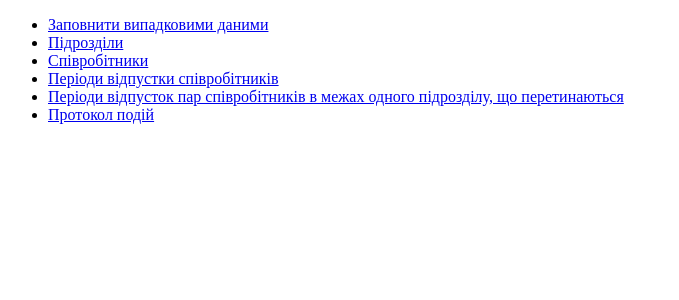
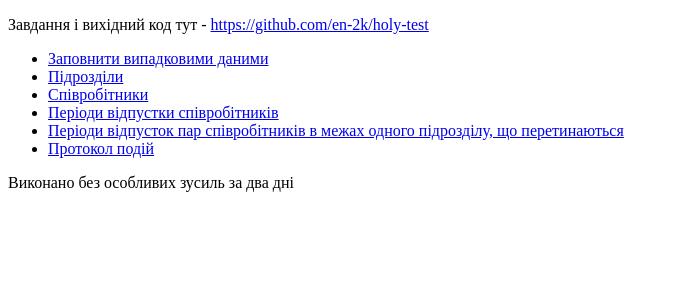
Before and after one commit to en-2k/holy-test, a PHP site: page / in a window 1280 px wide. Shown: the top 300 px of the page, without its empty margins (0-679 px from the left). Run offline with PHP 8.4, Linux system fonts and the light colour scheme.

Commit message:
final change

```diff
--- a/index.php
+++ b/index.php
@@ -7,6 +7,7 @@
     <title>Тестове завдання</title>
   </head>
   <body>
+  <p>Завдання і вихідний код тут - <a href="https://github.com/en-2k/holy-test">https://github.com/en-2k/holy-test</a></p>
   <ul>
   <li><a href="seed.php">Заповнити випадковими даними</a></li>
   <li><a href="department.php">Підрозділи</a></li>
@@ -15,5 +16,6 @@
   <li><a href="intersects.php">Періоди відпусток пар співробітників в межах одного підрозділу, що перетинаються</a></li>
   <li><a href="protocol.php">Протокол подій</a></li>
   </ul>
+  <p>Виконано без особливих зусиль за два дні</p>
   </body>
 </html>
```
